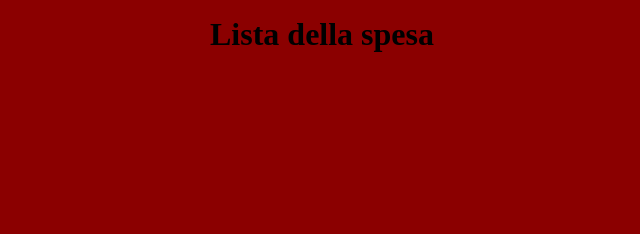
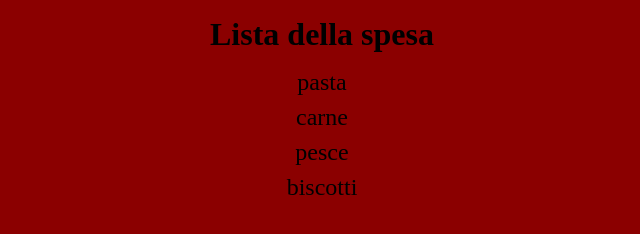
Before and after one commit to giordanofabrizii/js-lista-spesa, a plain HTML site: page index.html in a window 1280 px wide. Shown: the whole page, without its empty margins (318-958 px from the left). Drawn offline with Linux system fonts and the light colour scheme.

Commit message:
added ul and changed li style

```diff
--- a/css/style.css
+++ b/css/style.css
@@ -13,3 +13,9 @@ h1 {
     font-size: 2rem;
     margin: 1rem 0;
 }
+
+li{
+    text-align: center;
+    font-size: 1.5rem;
+    margin: .5rem 0;
+}
--- a/index.html
+++ b/index.html
@@ -11,8 +11,9 @@
 
     <main>
         <h1>Lista della spesa</h1>
-        <div class="container">
-
+        <div id="container">
+            <ul id="list-container">
+            </ul>
         </div>
     </main>
 
```
